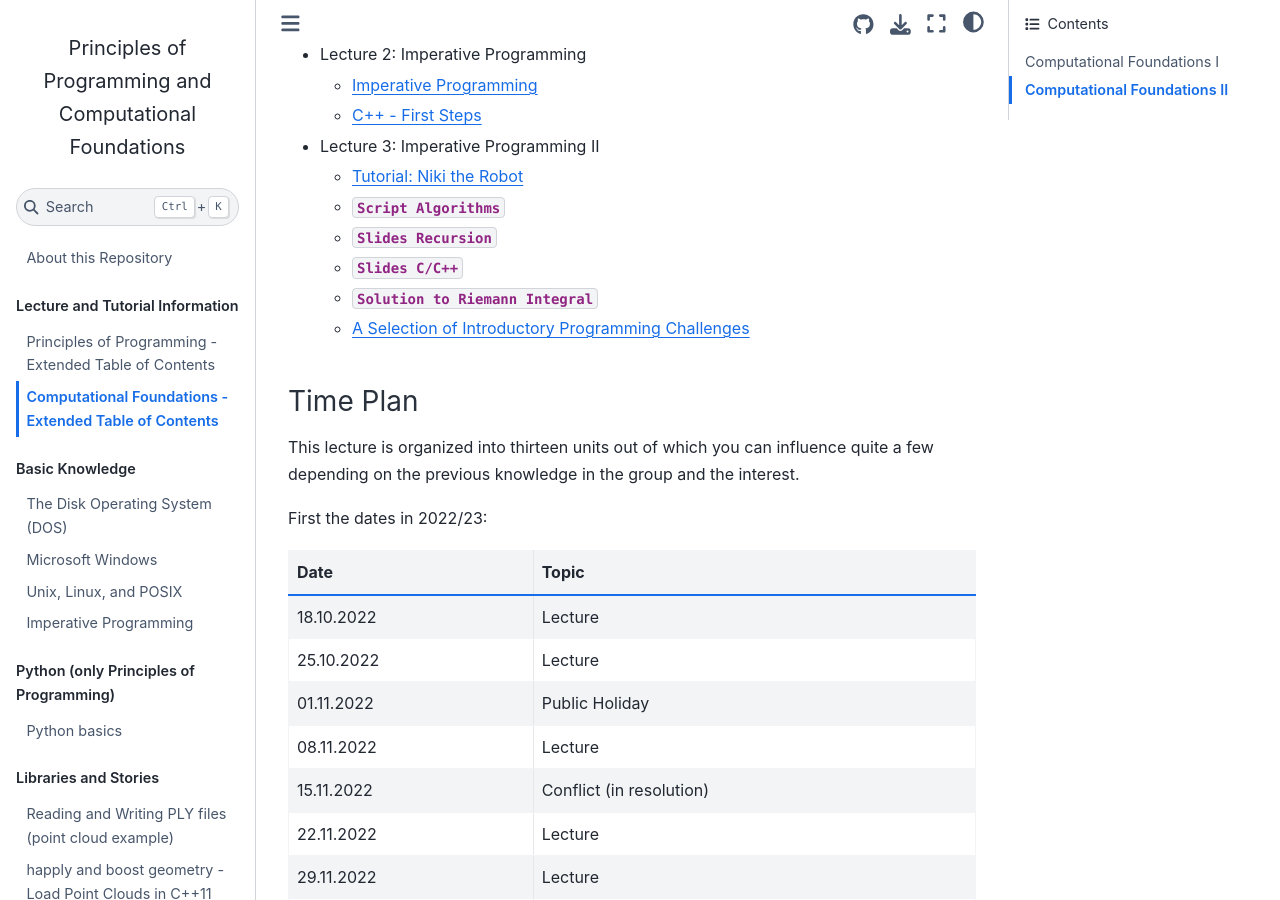
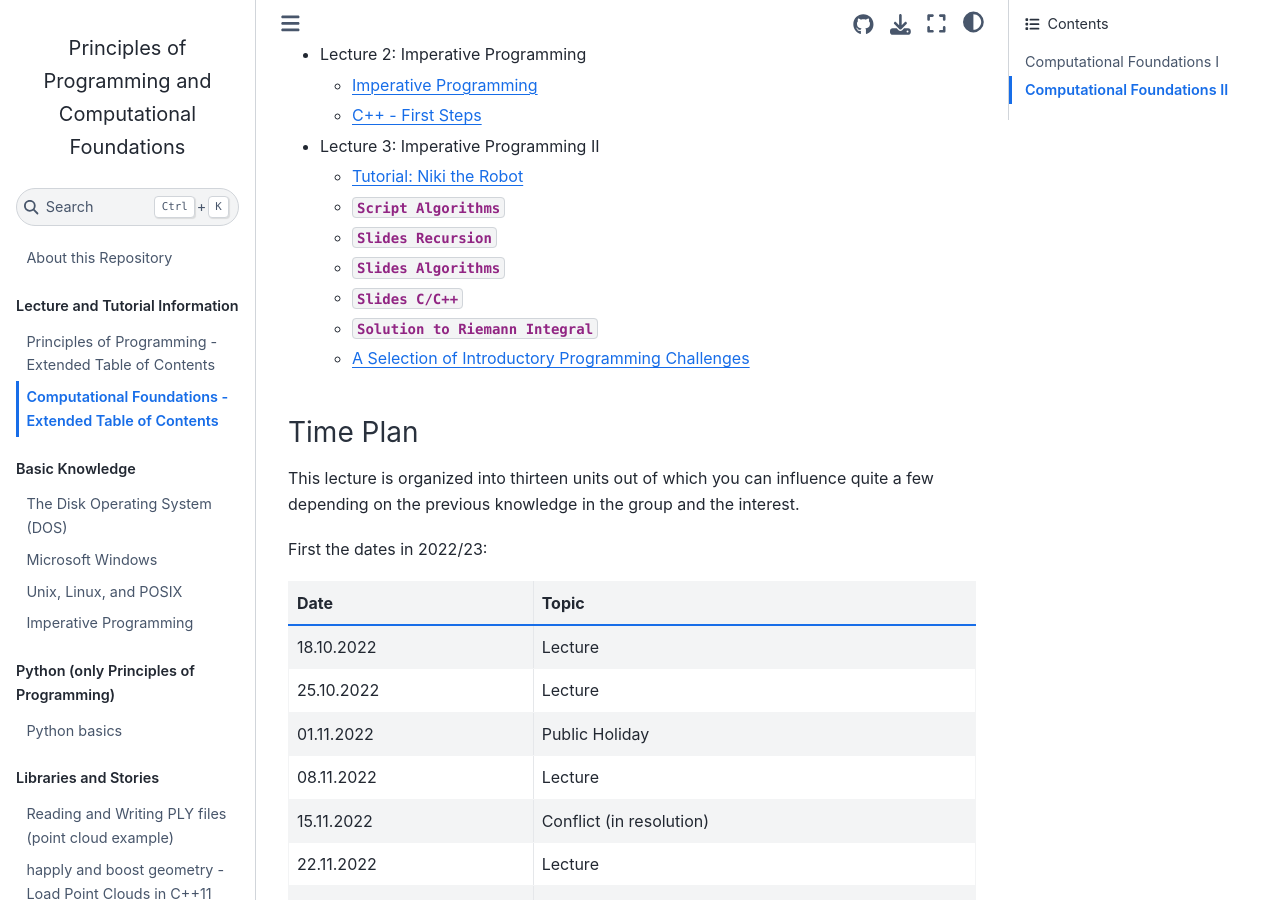
Before and after one commit to tum-bgd/programming-scripts, a Jupyter Book: the page built from book/etoc_compfound.md, in a window 1280 px wide and 900 px high, scrolled down 418 px. Built offline with Jupyter Book 1.0.4 settings and Sphinx 7.4.7 and the Sphinx Book theme 1.1.4, drawn with Linux system fonts in a browser that asks for light colours; pages that are not in the unit, such as notebooks, are missing from menus.

Commit message:
adding slides for algorithms

```diff
--- a/book/etoc_compfound.md
+++ b/book/etoc_compfound.md
@@ -13,6 +13,7 @@
     - [Tutorial: Niki the Robot](tasks_01_niki)
     - {Download}`Script Algorithms<./pdf/Section_algorithms.pdf>`
     - {Download}`Slides Recursion<./pdf/02_RecursionSlice.pdf>`
+    - {Download}`Slides Algorithms<./pdf/03_AlgorithmSlice.pdf>`
     - {Download}`Slides C/C++<./pdf/2022_v06_CandCpp.pdf>`
     - {Download}`Solution to Riemann Integral<./source/integral.cpp>`
 
```
Also changed, not shown: book/etoc_principlesofprogramming.md (+1 -0 lines).
